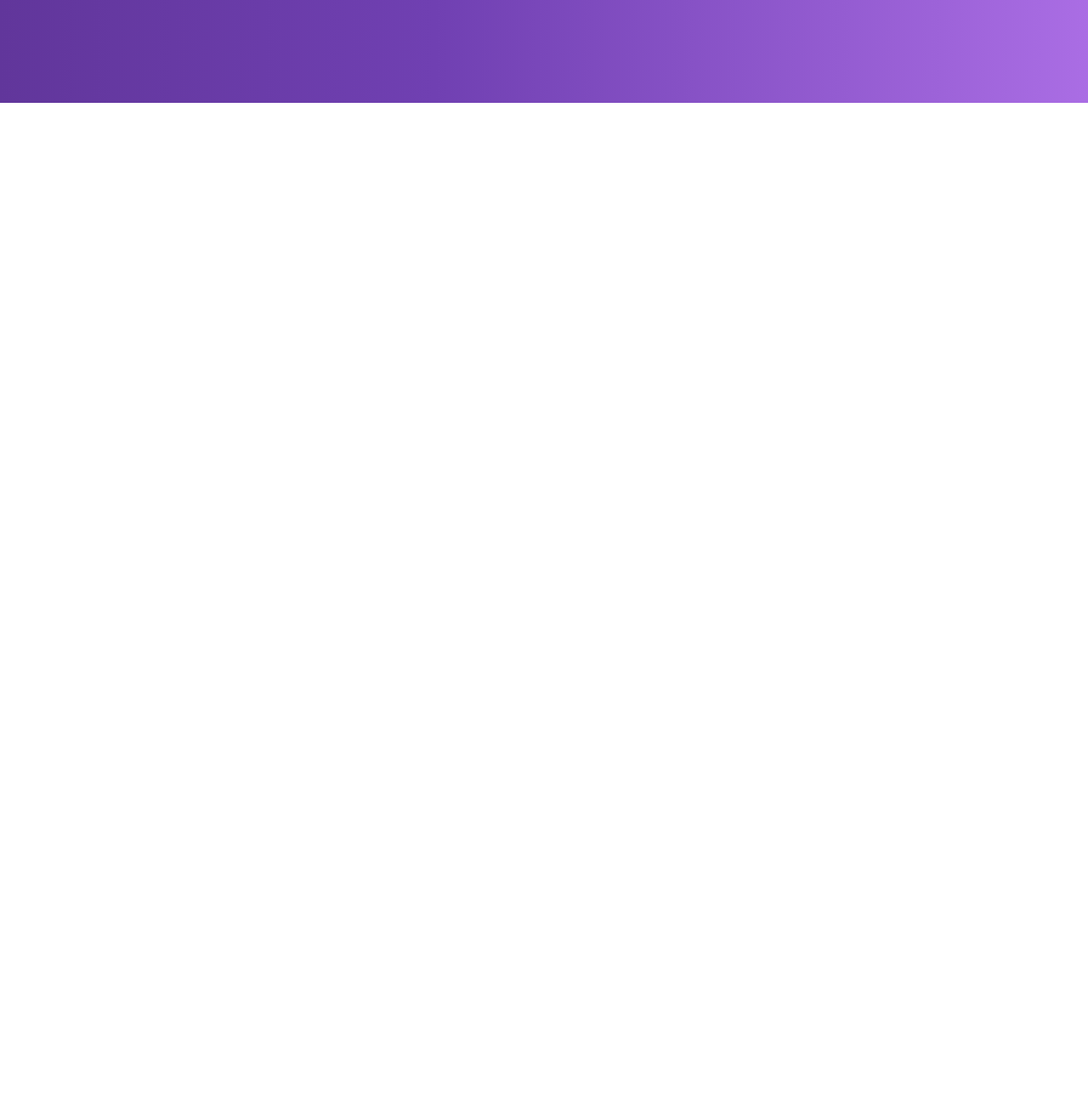
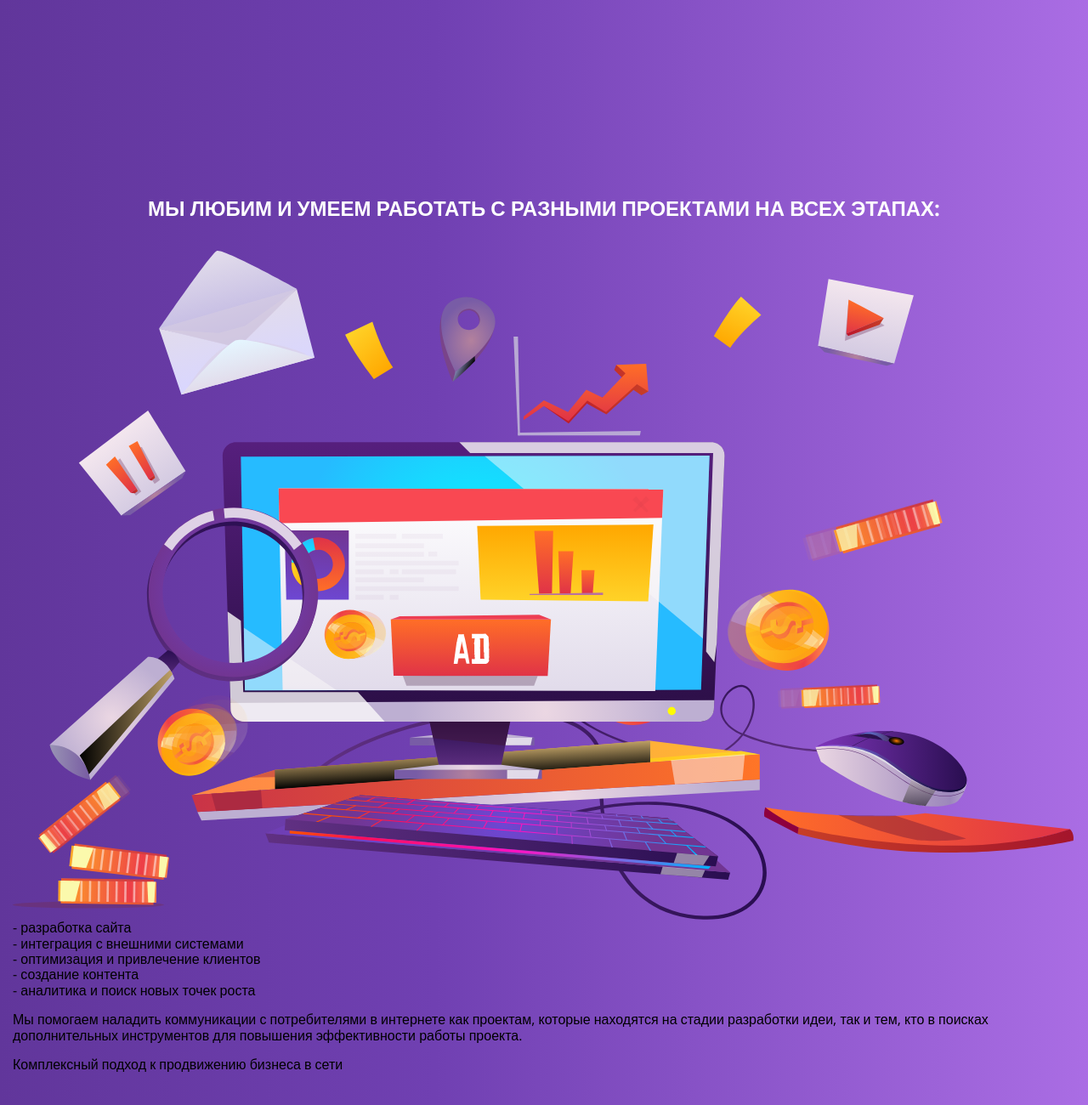
Before and after one commit to Raskachaem/raskachaem, a website built with Parcel: page src/index.html in a window 1280 px wide. Shown: the part 1000-2300 px from the top of the page at 85% size. Before the commit the page ends 1121 px from the top, so only its background shows below. Built offline with nearby package versions, Linux system fonts and the light colour scheme.

Commit message:
add about

```diff
--- a/src/index.html
+++ b/src/index.html
@@ -14,7 +14,7 @@
   </head>
   <body>
     <include src="./partials/header.html"></include>
-
+  <include src="./partials/about.html"></include>
 
 
 
--- /dev/null
+++ b/src/partials/about.html
@@ -0,0 +1,23 @@
+<section class="about">
+    <div class="about-container">
+        <h2 class="about-title">Мы любим и умеем работать с разными проектами на всех этапах:</h2>
+        <ul class="about-list">
+            <li class="about-list__item">
+                <img class="about-list__icon" src="./images/icons/adv2.svg" alt="Фото услуг">
+            </li>
+            <li class="about-list__item">
+                <ul class="about-inner__list">
+                    <li class="about-inner__item">- разработка сайта</li>
+                    <li class="about-inner__item">- интеграция с внешними системами</li>
+                    <li class="about-inner__item">- оптимизация и привлечение клиентов</li>
+                    <li class="about-inner__item">- создание контента</li>
+                    <li class="about-inner__item">- аналитика и поиск новых точек роста</li>
+                </ul>
+            </li>
+        </ul>
+        <p class="about-info">Мы помогаем наладить коммуникации с потребителями в интернете как проектам, которые находятся на стадии разработки идеи,
+        так и тем, кто в поисках дополнительных инструментов для повышения эффективности работы проекта.
+</p>
+        <p class="about-adv">Комплексный подход к продвижению бизнеса в сети</p>
+    </div>
+</section>
--- /dev/null
+++ b/src/sass/_about.scss
@@ -0,0 +1,71 @@
+.about {
+  @media screen and (min-width: 377px) {
+    padding-top: 22px;
+    padding-bottom: 22px;
+  }
+  @media screen and (min-width: 1280px) {
+    padding-top: 110px;
+    padding-bottom: 110px;
+  }
+  &-container {
+    padding-left: 15px;
+    padding-right: 15px;
+    margin-left: auto;
+    margin-right: auto;
+    @media screen and (max-width: 767px) {
+      max-width: 480px;
+    }
+    @media screen and (min-width: 768px) {
+      width: 768px;
+    }
+    @media screen and (min-width: 1280px) {
+      width: 1280px;
+    }
+  }
+  &-title {
+    @extend %text-throw;
+    text-transform: uppercase;
+    color: $text-color;
+    text-align: center;
+    @media screen and (max-width: 767px) {
+      font-weight: 600;
+      font-size: 16px;
+      line-height: 1.37;
+    }
+    @media screen and (min-width: 377px) {
+      margin-bottom: 16px;
+    }
+    @media screen and (min-width: 1280px) {
+      margin-bottom: 36px;
+    }
+  }
+  &-list {
+    @extend %list-throw;
+    &__icon {
+      width: 100%;
+      display: block;
+      @media screen and (max-width: 767px) {
+        margin-bottom: 16px;
+      }
+    }
+  }
+}
+.about-inner__list {
+  @extend %list-throw;
+  list-style: none;
+
+  @media screen and (max-width: 767px) {
+    padding-left: 80px;
+  }
+}
+.about-inner__item {
+  @media screen and (max-width: 767px) {
+    font-weight: normal;
+    font-size: 14px;
+    line-height: 1.35;
+    color: $text-color;
+    &:not(:last-child) {
+      margin-bottom: 20px;
+    }
+  }
+}
--- a/src/sass/_header.scss
+++ b/src/sass/_header.scss
@@ -24,7 +24,7 @@ body {
     margin-left: auto;
     margin-right: auto;
     @media screen and (max-width: 767px) {
-      max-width: 450px;
+      max-width: 480px;
     }
     @media screen and (min-width: 768px) {
       width: 768px;
@@ -34,6 +34,9 @@ body {
     }
   }
   &-inner__container {
+    @media screen and (min-width: 768px) {
+      margin-bottom: 60px;
+    }
     @media screen and (min-width: 1280px) {
       display: flex;
       align-items: center;
@@ -56,8 +59,7 @@ body {
       justify-content: center;
       margin-bottom: 30px;
     }
-    @media screen and (min-width: 768px) {
-      justify-content: center;
+    @media screen and (min-width: 1280px) {
       margin-bottom: 0;
     }
   }
@@ -147,12 +149,15 @@ body {
   position: relative;
   &__list {
     @extend %list-throw;
-    margin-bottom: 20px;
+    @media screen and (min-width: 377px) {
+      margin-bottom: 22px;
+    }
     @media screen and (min-width: 768px) {
       display: flex;
       align-items: center;
       justify-content: space-between;
       flex-direction: row-reverse;
+      margin-bottom: 60px;
     }
     @media screen and (min-width: 1280px) {
       margin-bottom: 50px;
@@ -160,6 +165,9 @@ body {
   }
   &__logo {
     width: 100%;
+    @media screen and (max-width: 767px) {
+      margin-bottom: 22px;
+    }
   }
   &__item {
     @media screen and (min-width: 768px) {
@@ -207,13 +215,13 @@ body {
     color: $text-color;
     @media screen and (min-width: 377px) {
       font-size: 10px;
+      margin-bottom: 22px;
     }
     @media screen and (min-width: 768px) {
       font-size: 18px;
       margin-bottom: 50px;
     }
-    @media screen and (min-width: 768px) {
-      font-size: 18px;
+    @media screen and (min-width: 1280px) {
       margin-bottom: 0;
     }
   }
--- a/src/sass/main.scss
+++ b/src/sass/main.scss
@@ -1,2 +1,3 @@
 @import '../utils/utils';
 @import './header';
+@import './about';
```
Also changed, not shown: src/partials/header.html (+0 -1 lines).
